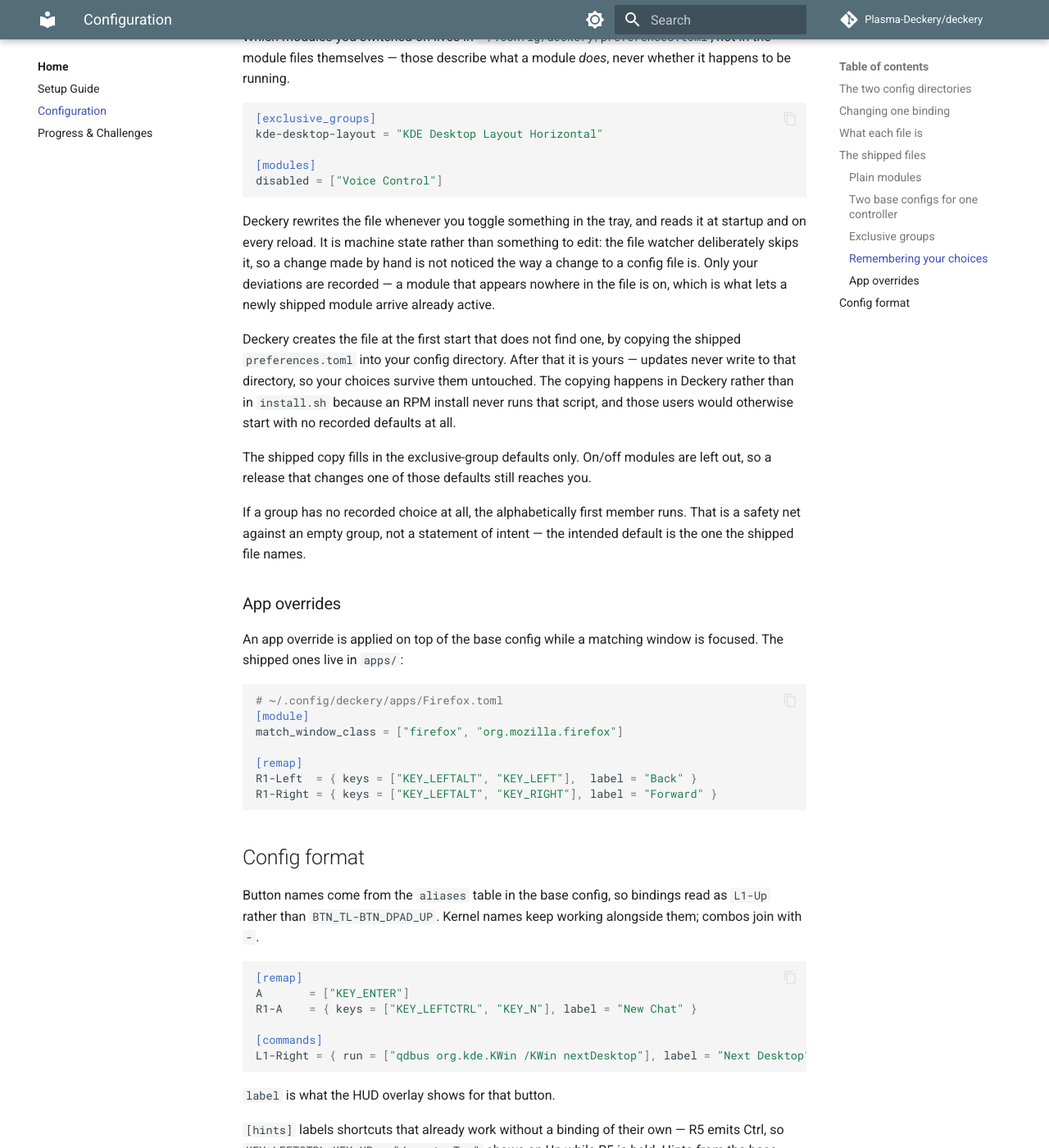
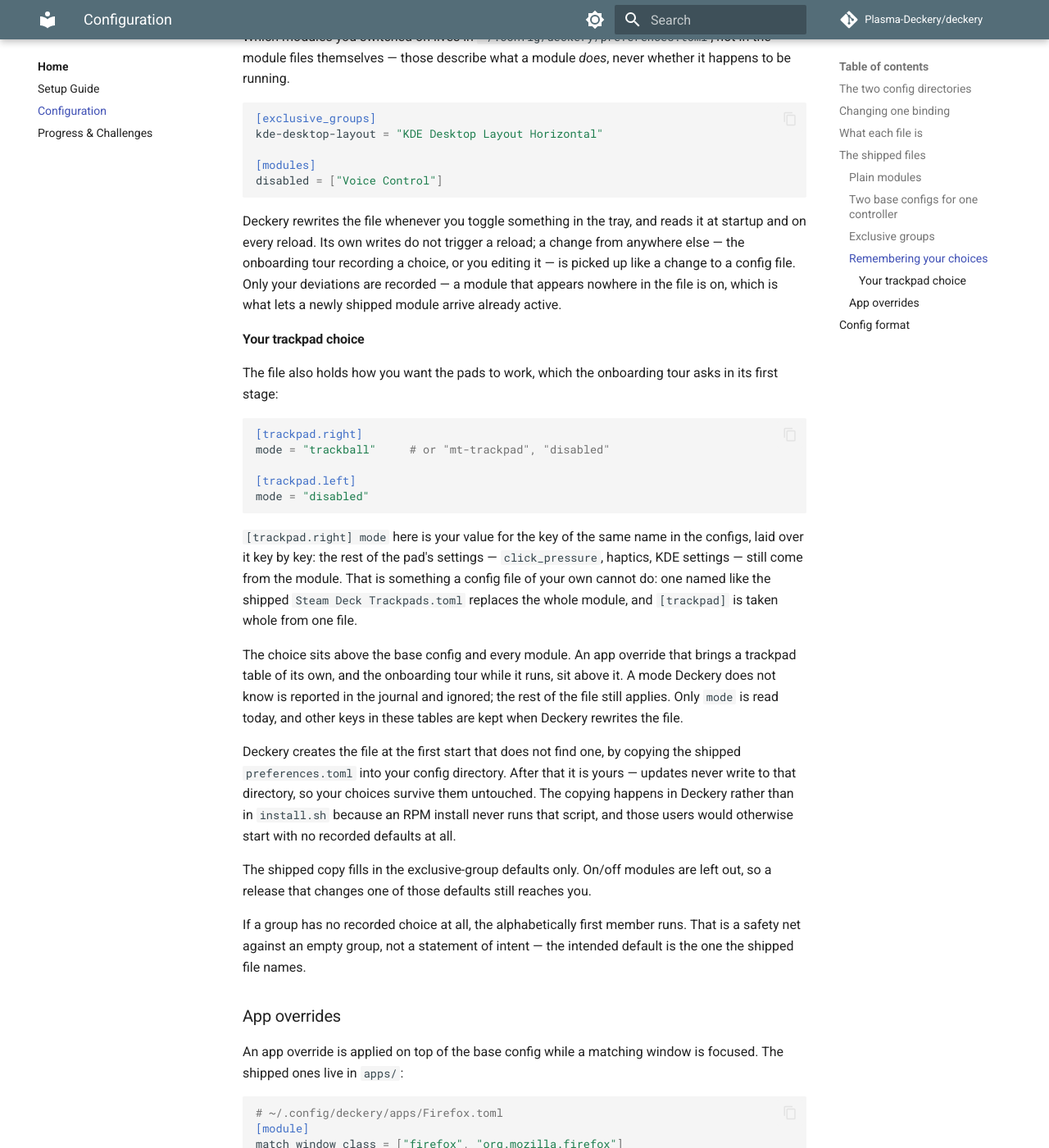
Before and after one commit to Plasma-Deckery/deckery, an MkDocs documentation site: the page built from docs/configuration.md, in a window 1280 px wide and 1400 px high, scrolled down 5093 px. Shown: the whole window at 82% size. Built offline with MkDocs 1.6.1 and Material for MkDocs 9.7.7, drawn with Linux system fonts in a browser that asks for light colours; comment, search, counter and statistics services are not loaded.

Commit message:
Document the trackpad choice in preferences.toml
[trackpad.left|right] mode in preferences.toml is laid over the
module's mode key by key, above every module and below an app override
and an override session. An edit from outside the process is now
picked up like a config change.

````diff
--- a/docs/configuration.md
+++ b/docs/configuration.md
@@ -152,11 +152,37 @@ disabled = ["Voice Control"]
 ```
 
 Deckery rewrites the file whenever you toggle something in the tray, and reads
-it at startup and on every reload. It is machine state rather than something to
-edit: the file watcher deliberately skips it, so a change made by hand is not
-noticed the way a change to a config file is. Only your deviations are recorded
-— a module that appears nowhere in the file is on, which is what lets a newly
-shipped module arrive already active.
+it at startup and on every reload. Its own writes do not trigger a reload; a
+change from anywhere else — the onboarding tour recording a choice, or you
+editing it — is picked up like a change to a config file. Only your deviations
+are recorded — a module that appears nowhere in the file is on, which is what
+lets a newly shipped module arrive already active.
+
+#### Your trackpad choice
+
+The file also holds how you want the pads to work, which the onboarding tour
+asks in its first stage:
+
+```toml
+[trackpad.right]
+mode = "trackball"     # or "mt-trackpad", "disabled"
+
+[trackpad.left]
+mode = "disabled"
+```
+
+`[trackpad.right] mode` here is your value for the key of the same name in the
+configs, laid over it key by key: the rest of the pad's settings —
+`click_pressure`, haptics, KDE settings — still come from the module. That is
+something a config file of your own cannot do: one named like the shipped
+`Steam Deck Trackpads.toml` replaces the whole module, and `[trackpad]` is taken
+whole from one file.
+
+The choice sits above the base config and every module. An app override that
+brings a trackpad table of its own, and the onboarding tour while it runs, sit
+above it. A mode Deckery does not know is reported in the journal and ignored;
+the rest of the file still applies. Only `mode` is read today, and other keys in
+these tables are kept when Deckery rewrites the file.
 
 Deckery creates the file at the first start that does not find one, by copying
 the shipped `preferences.toml` into your config directory. After that it is
````
Also changed, not shown: docs/projects/makima-deckery/trackpad.md (+2 -0 lines).
